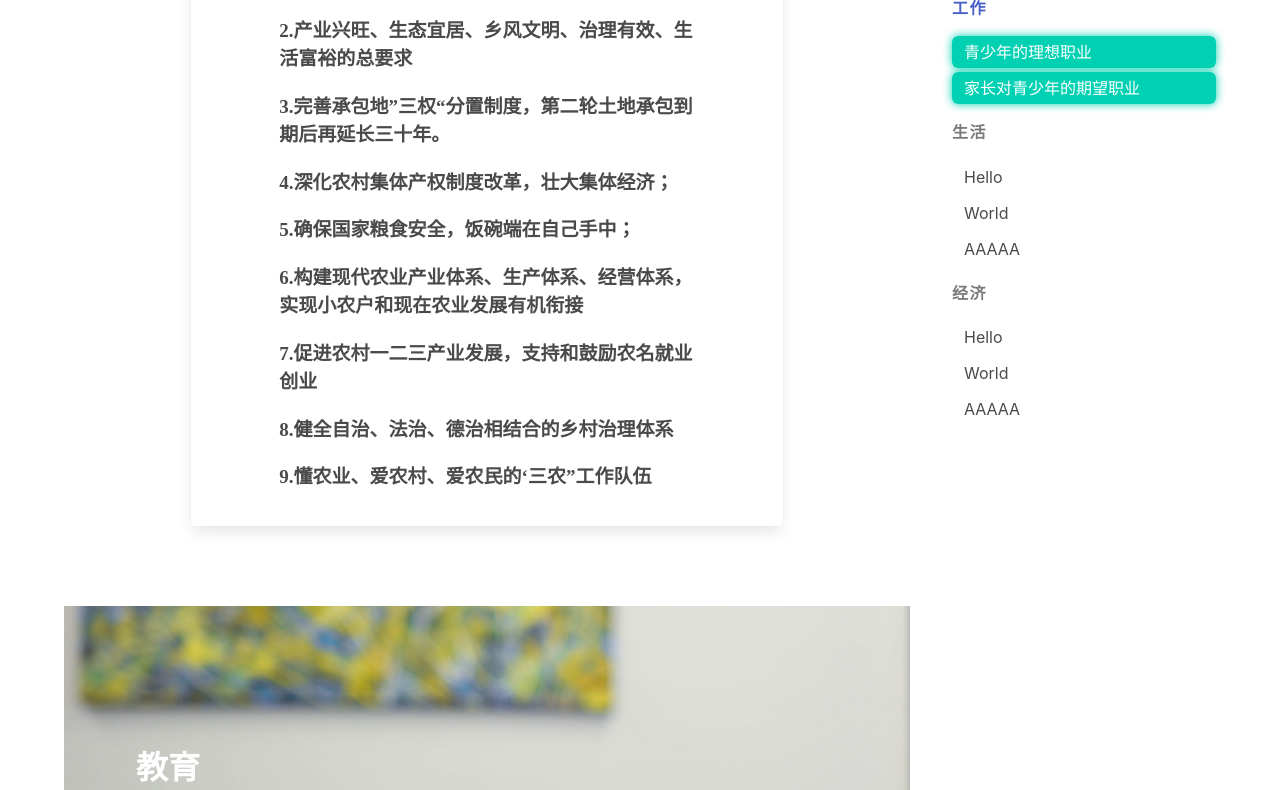
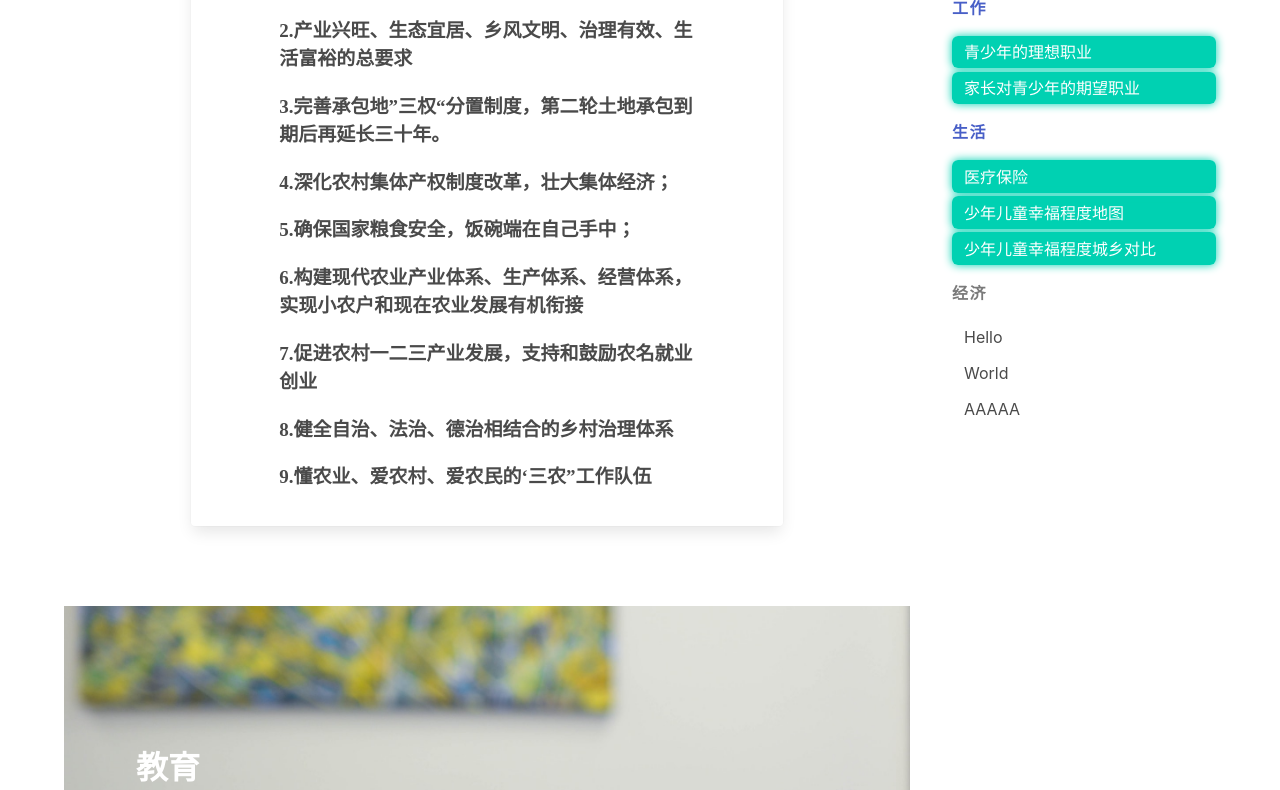
Before and after one commit to lie-flat/cfps-report, a Vue app: page / in a window 1280 px wide. Shown: the part 1220-2010 px from the top of the page. Built offline with nearby package versions, Linux system fonts and the light colour scheme.

Commit message:
Finish life section.

```diff
--- a/src/App.vue
+++ b/src/App.vue
@@ -6,8 +6,7 @@
         <begining/>
         <education-section/>
         <career-section/>
-        <child-happiness-chart/>
-        <child-happiness-rural-urban-plot/>
+        <life-section/>
       </sections>
       <table-of-contents class="column"/>
     </div>
@@ -15,23 +14,20 @@
   <Footer/>
 </template>
 <script>
-// import HelloWorld from './components/HelloWorld.vue'
 import Header from './components/Header.vue'
 import Footer from "@/components/Footer";
 import Sections from './components/Sections.vue';
 import TableOfContents from "@/components/TableOfContents";
 import EducationSection from "@/components/contents/EducationSection";
-import ChildHappinessChart from "@/components/charts/ChildHappinessChart";
-import ChildHappinessRuralUrbanPlot from "@/components/charts/ChildHappinessRuralUrbanPlot";
 import CareerSection from "@/components/contents/CareerSection";
 import Begining from './components/contents/begining.vue';
+import LifeSection from "@/components/contents/LifeSection";
 
 export default {
   name: 'App',
   components: {
+    LifeSection,
     CareerSection,
-    ChildHappinessRuralUrbanPlot,
-    ChildHappinessChart,
     EducationSection,
     Header,
     Footer,
--- a/src/components/TableOfContents.vue
+++ b/src/components/TableOfContents.vue
@@ -11,18 +11,17 @@
       <li><a href="#chart-expected-education">家长所希望的孩子的教育水平</a></li>
       <li><a href="#chart-expected-score">各省份家长对孩子的平均期望成绩</a></li>
       <li><a href="#chart-education-cost">过去12个月家庭教育总支出</a></li>
-
     </ul>
     <p class="menu-label"><a href="#career-section">工作</a></p>
     <ul class="menu-list">
       <li><a href="#chart-child-dream-career">青少年的理想职业</a></li>
       <li><a href="#chart-expected-child-career">家长对青少年的期望职业</a></li>
     </ul>
-    <p class="menu-label">生活</p>
+    <p class="menu-label"><a href="#life-section">生活</a></p>
     <ul class="menu-list">
-      <li><a>Hello</a></li>
-      <li><a>World</a></li>
-      <li><a>AAAAA</a></li>
+      <li><a href="#chart-insurance">医疗保险</a></li>
+      <li><a href="#chart-child-happiness">少年儿童幸福程度地图</a></li>
+      <li><a href="#chart-child-happiness-plot">少年儿童幸福程度城乡对比</a></li>
     </ul>
     <p class="menu-label">经济</p>
     <ul class="menu-list">
--- a/src/components/charts/ChildHappinessChart.vue
+++ b/src/components/charts/ChildHappinessChart.vue
@@ -1,9 +1,10 @@
 <template>
-  <div class="content">
-    <!--    <p>{{ value }}</p>-->
-    <!--    <input class="slider is-fullwidth" type="range" min="2010" max="2018" step="2" v-model="value">-->
-    <v-chart class="chart" :autoresize="true" :option="mapOption"></v-chart>
-  </div>
+  <v-chart id="chart-child-happiness" class="chart" :autoresize="true" :option="mapOption"></v-chart>
+  <article class="message is-info">
+    <div class="message-body">
+      各省份少年儿童的幸福程度都很高，而且幸福程度总体上有逐年升高的趋势。
+    </div>
+  </article>
 </template>
 
 <script>
@@ -70,11 +71,11 @@ export default defineComponent({
       options: [
         {
           title: {
-            text: "儿童幸福程度(2010)",
+            text: "少年儿童幸福程度(2010)",
           },
           series: [
             {
-              name: '儿童幸福程度',
+              name: '少年儿童幸福程度',
               type: 'map',
               map: 'china',
               data: [{'name': '上海市', 'value': 8.62962962962963}, {
@@ -118,11 +119,11 @@ export default defineComponent({
           ]
         }, {
           title: {
-            text: "儿童幸福程度(2012)",
+            text: "少年儿童幸福程度(2012)",
           },
           series: [
             {
-              name: '儿童幸福程度',
+              name: '少年儿童幸福程度',
               type: 'map',
               map: 'china',
               data: [{'name': '上海市', 'value': 8.294871794871796}, {
@@ -160,11 +161,11 @@ export default defineComponent({
           ]
         }, {
           title: {
-            text: "儿童幸福程度(2014)",
+            text: "少年儿童幸福程度(2014)",
           },
           series: [
             {
-              name: '儿童幸福程度',
+              name: '少年儿童幸福程度',
               type: 'map',
               map: 'china',
               data: [{'name': '上海市', 'value': 8.741935483870968}, {
@@ -205,11 +206,11 @@ export default defineComponent({
           ]
         }, {
           title: {
-            text: "儿童幸福程度(2016)",
+            text: "少年儿童幸福程度(2016)",
           },
           series: [
             {
-              name: '儿童幸福程度',
+              name: '少年儿童幸福程度',
               type: 'map',
               map: 'china',
               data: [{'name': '上海市', 'value': 8.702127659574469}, {'name': '云南省', 'value': 7.76}, {
@@ -247,11 +248,11 @@ export default defineComponent({
           ]
         }, {
           title: {
-            text: "儿童幸福程度(2018)",
+            text: "少年儿童幸福程度(2018)",
           },
           series: [
             {
-              name: '儿童幸福程度',
+              name: '少年儿童幸福程度',
               type: 'map',
               map: 'china',
               data: [{'name': '上海市', 'value': 8.402777777777779}, {
--- a/src/components/charts/ChildHappinessRuralUrbanPlot.vue
+++ b/src/components/charts/ChildHappinessRuralUrbanPlot.vue
@@ -1,11 +1,10 @@
 <template>
-  <!--  <section id="example-section" class="section is-medium">-->
-  <!--    <h1 class="title">示例标题</h1>-->
-  <!--    <h2 class="subtitle">示例子标题</h2>-->
-  <!--  </section>-->
-  <div class="content">
-    <v-chart class="chart" :autoresize="true" :option="yardOption"/>
-  </div>
+  <v-chart id="chart-child-happiness-plot" class="chart" :autoresize="true" :option="yardOption"/>
+  <article class="message is-warning">
+    <div class="message-body">
+      整体上来看，城乡少年儿童幸福指数都很高，不过城镇的幸福指数往往比乡村高零点几个百分点。
+    </div>
+  </article>
 </template>
 
 <script>
@@ -21,7 +20,6 @@ import {
   GridComponent
 } from "echarts/components";
 import VChart from "vue-echarts";
-// import * as echarts from "echarts";
 
 use([
   CanvasRenderer,
@@ -52,7 +50,7 @@ export default defineComponent({
         }
       ],
       title: {
-        text: '少儿幸福程度',
+        text: '少年儿童幸福程度',
         left: "center"
       },
       legend: {
@@ -68,7 +66,7 @@ export default defineComponent({
         // nameLocation: 'middle'
       },
       yAxis: {
-        name: '少儿幸福程度',
+        name: '少年儿童幸福程度',
         type: "value",
       },
       series: [
--- a/src/components/charts/Insurance.vue
+++ b/src/components/charts/Insurance.vue
@@ -1,5 +1,5 @@
 <template>
-  <v-chart class="chart" :autoresize="true" :option="option" />
+  <v-chart id="chart-insurance" class="chart" :autoresize="true" :option="option" />
   <article class="message is-primary">
     <div class="message-body">
       <strong>
--- a/src/components/contents/EducationSection.vue
+++ b/src/components/contents/EducationSection.vue
@@ -17,7 +17,7 @@
 <script>
 import {defineComponent} from "vue";
 import EducationCompare from "@/components/charts/EducationCompare";
-import UsePhone from "@/components/UsePhone";
+import UsePhone from "@/components/charts/UsePhone";
 import ChildEducationYard from "@/components/charts/ChildEducationYard";
 import ChildExpectedEducationStackChart from "@/components/charts/ChildExpectedEducationStackChart";
 import ChildExpectedScoreMap from "@/components/charts/ChildExpectedScoreMap";
--- /dev/null
+++ b/src/components/contents/LifeSection.vue
@@ -0,0 +1,29 @@
+<template>
+  <section id="life-section" class="section is-medium">
+    <h1 class="title">生活</h1>
+    <h2 class="subtitle">生活小节子标题</h2>
+  </section>
+  <div class="content">
+    <insurance/>
+    <child-happiness-chart/>
+    <child-happiness-rural-urban-plot/>
+  </div>
+</template>
+
+<script>
+import {defineComponent} from "vue";
+import ChildHappinessChart from "@/components/charts/ChildHappinessChart";
+import ChildHappinessRuralUrbanPlot from "@/components/charts/ChildHappinessRuralUrbanPlot";
+import Insurance from "@/components/charts/Insurance";
+
+export default defineComponent({
+  name: "LifeSection",
+  components: {ChildHappinessRuralUrbanPlot, ChildHappinessChart, Insurance},
+});
+</script>
+
+<style lang="scss" scoped>
+#life-section {
+  background-image: url("../../assets/life-bg.jpg");
+}
+</style>
```
Also changed, not shown: src/assets/life-bg.jpg (added).
